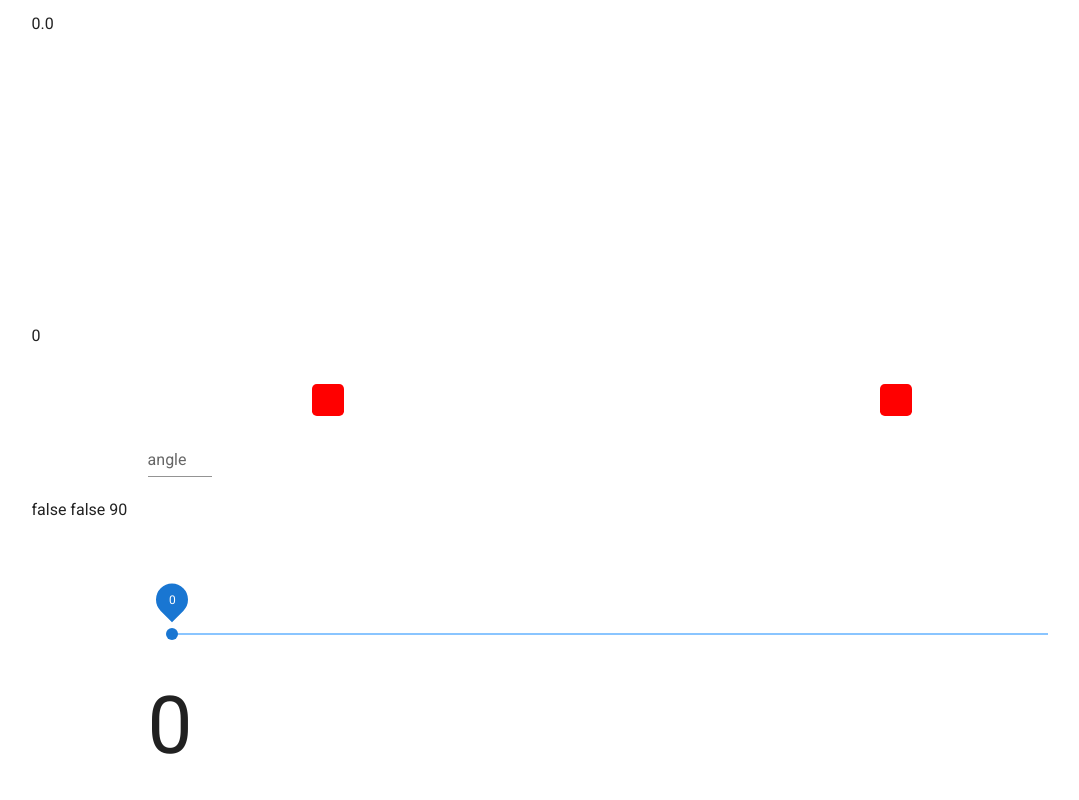
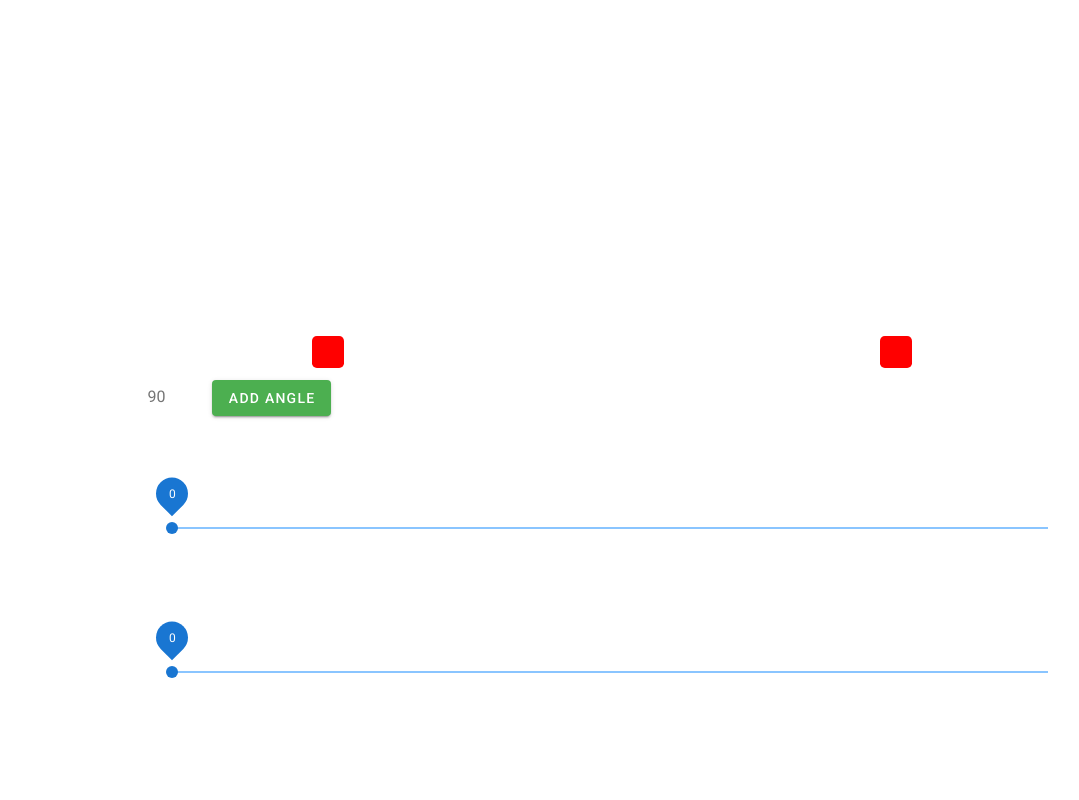
Before and after one commit to jhkette/css-gradient, a Vue app: page / in a window 1280 px wide. Shown: the top 800 px of the page, without its empty margins (28-1107 px from the left). Built offline with nearby package versions, Linux system fonts and the light colour scheme.

Commit message:
fixing angle (not fixed)

```diff
--- a/src/components/Colors.vue
+++ b/src/components/Colors.vue
@@ -1,16 +1,24 @@
 <template>
   <div>
     <v-col class="d-flex justify-space-around">
-      <div v-if="getc1selected">
+      <div v-if="getc1selected" class="left">
         <div class="border">
-          <font-awesome-icon icon="times" class="cross" @click="addc1unselected" />
+          <font-awesome-icon
+            icon="times"
+            class="cross"
+            @click="addc1unselected"
+          />
 
           <v-color-picker @input="all"></v-color-picker>
         </div>
       </div>
-      <div v-if="getc2selected">
+      <div v-if="getc2selected" class="right">
         <div class="border">
-          <font-awesome-icon icon="times" class="cross" @click="addc2unselected" />
+          <font-awesome-icon
+            icon="times"
+            class="cross"
+            @click="addc2unselected"
+          />
           <v-color-picker @input="all1"></v-color-picker>
         </div>
       </div>
@@ -19,21 +27,33 @@
       <div
         class="swatch"
         id="swatch1"
-        v-bind:style="{backgroundColor: getFirstColour }"
+        v-bind:style="{ backgroundColor: getFirstColour }"
         @click="color2"
       ></div>
       <div
         class="swatch"
         id="swatch2"
-        v-bind:style="{backgroundColor: getSecondColour }"
+        v-bind:style="{ backgroundColor: getSecondColour }"
         @click="color1"
       ></div>
     </v-col>
-    <v-text-field  class="angle" label="angle" type="number" min="0" max="360" placeholder="90"
-    @change="addAngle($event)"></v-text-field>
-    {{getc1selected}}
-    {{getc2selected}}
-    {{getAngle}}
+    <v-form ref="form" >
+      <!-- by putting the dollar sign we  are telling vue we want
+        the event object triggered by the specific event 'change' or whatever
+        we specified. In vanilla js we obviously don't need to do this -->
+     <input
+        class="angle"
+        label="angle"
+        type="number"
+        min="0"
+        max="360"
+        placeholder="90"
+        v-model="angle1"
+      >
+      <v-btn color="success" class="mr-4" @click="addAngle(angle1)">
+        Add angle
+      </v-btn>
+    </v-form>
   </div>
 </template>
 <script>
@@ -46,8 +66,8 @@ export default {
       "getSecondColour",
       "getc1selected",
       "getc2selected",
-      "getAngle"
-    ])
+      "getAngle",
+    ]),
   },
 
   methods: {
@@ -58,10 +78,10 @@ export default {
       "addc2selected",
       "addc1unselected",
       "addc2unselected",
-      "addAngle"
+      "addAngle",
     ]),
-    consoleAngle: function(event){
-      console.log(event)
+    consoleAngle: function(event) {
+      console.log(event);
     },
     all: function(event) {
       console.log(event);
@@ -78,8 +98,17 @@ export default {
     },
     color2: function() {
       this.addc2selected();
-    }
-  }
+    },
+    recordAngle: function(event) {
+      this.recAngle = event;
+
+    },
+  },
+  data() {
+    return {
+      recAngle: 90,
+    };
+  },
 };
 </script>
 <style scoped>
@@ -97,8 +126,14 @@ export default {
   border: 1px solid #f0e62ec2;
   border-radius: 0.25rem;
 }
-.angle{
+.angle {
   width: 4rem;
   margin-left: 10%;
 }
+.left{
+  align-self: start;
+}
+.right{
+  align-self: end;
+}
 </style>
--- a/src/components/Gradient.vue
+++ b/src/components/Gradient.vue
@@ -1,8 +1,8 @@
 <template>
   <div>
-    {{renderOpacity}}
+
     <div v-bind:style="{ background: backgroundString, opacity: renderOpacity}" class="gradient"></div>
-    {{ getPercentage }}
+
   </div>
 </template>
 
--- a/src/components/Opacity.vue
+++ b/src/components/Opacity.vue
@@ -5,8 +5,9 @@
         <v-col class="pr-4">
           <v-slider
             class="align-center"
+            :min="min"
             :max="max"
-            :min="min"
+
             hide-details
             thumb-label="always"
             @change="addOpacity"
@@ -14,7 +15,7 @@
         </v-col>
       </v-row>
     </v-card-text>
-    <p class="large">{{getOpacity}}</p>
+
   </div>
 </template>
 <script>
--- a/src/components/Slider.vue
+++ b/src/components/Slider.vue
@@ -14,7 +14,7 @@
         </v-col>
       </v-row>
     </v-card-text>
-    <p class="large">{{getPercentage}}</p>
+
   </div>
 </template>
 <script>
```
